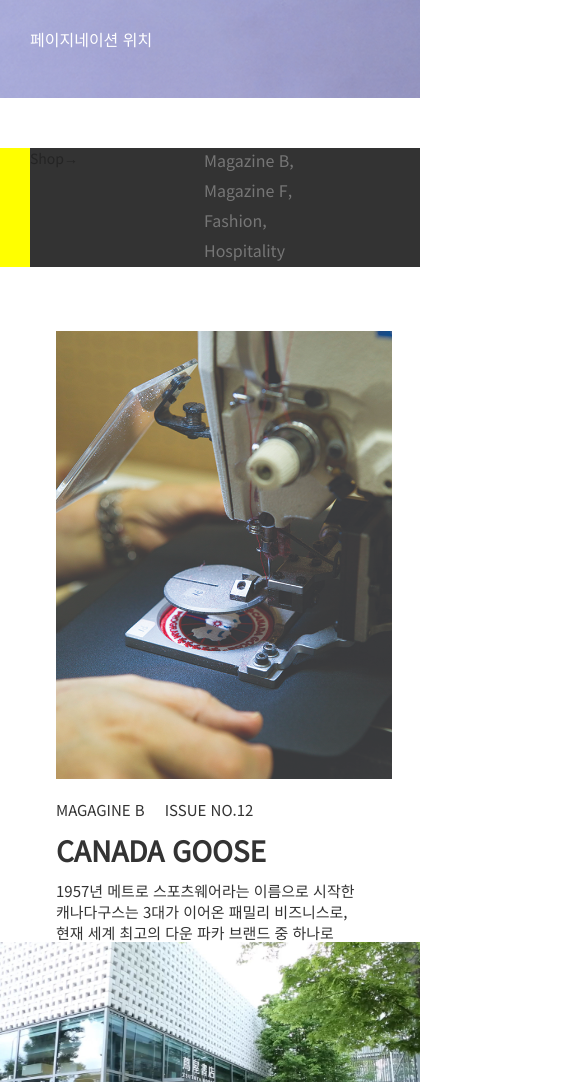
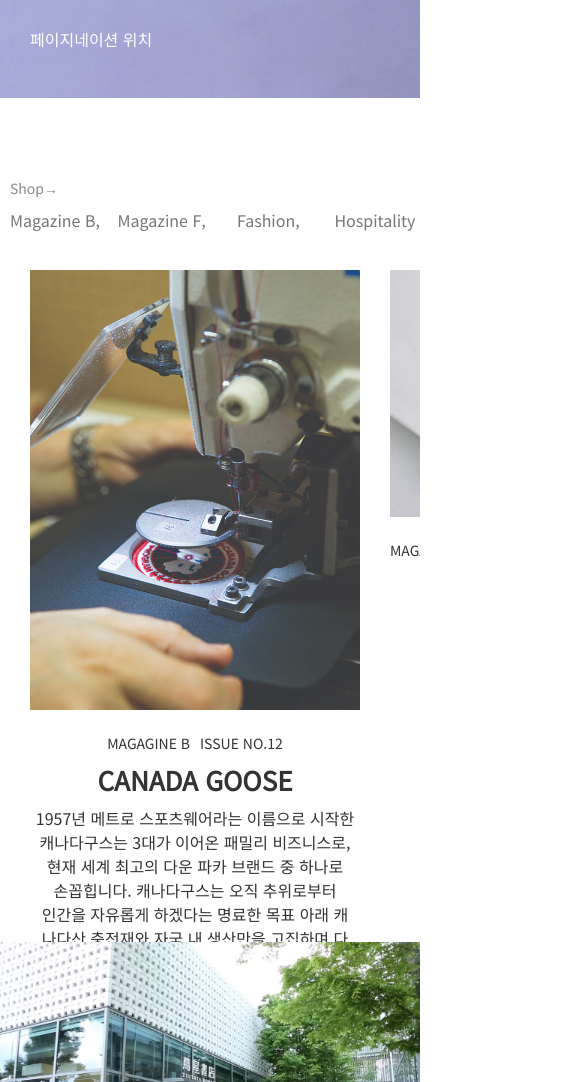
Before and after one commit to danaray00/MagazineB_RE, a plain HTML site: page index.html in a window 390 px wide. Shown: the part 746-1828 px from the top of the page, 585 px wide, since content can reach past the window. Drawn offline with nearby package versions, Linux system fonts and the light colour scheme.

Commit message:
Update mobile.css

```diff
--- a/css/mobile.css
+++ b/css/mobile.css
@@ -2,10 +2,11 @@
     *{
         margin: 0px;
         padding: 0px;
+
     }
 
     body{
-        font-size: 10pt;
+        font-size: 10px;
         color: #333;
         width: 420px;
         height: auto;
@@ -56,6 +57,7 @@
 
 .main_container{
     width: 420px;
+
 }
     .main_banner_slide{
         background-image: url(../img/Diseney_mo.png);
@@ -96,18 +98,18 @@
 /*shop-----------------------------------------*/
 .shop_container{
     width: 420px;
+    overflow: hidden;
 }
     .shop_all{
         flex-flow: column wrap;
-        padding-top: 5rem;
+        padding-top: 8rem;
 
     }
 /*shop left*/
 .shop_left{
-    padding-left: 3rem;
+    padding-left: 1rem;
     width: 100%;
-    height: 15%;
-    background-color: yellow;
+    height: 10%;
 }
     .left_wrap{
         display: flex;
@@ -115,7 +117,6 @@
         gap: 1rem;
         height: 100%;
         width: 100%;
-        background-color: #333;
     }
         #left_link> a{
             font-size: 1.4rem;
@@ -124,14 +125,16 @@
 
     #left_category_wrap{
         display: flex;
-        flex-flow: column no-wrap;
-        justify-content: center;
-        gap: 1rem;
-        width: 10rem;
+        flex-flow: row wrap;
+        justify-content: space-between;
+        gap: 1.5rem;
+        width: 100%;
     }
         #left_category{
             font-size: 1.6rem;
-            height: 2rem;
+            height: 3rem;
+            width: 9rem;
+            text-align: center;
             color: #767676;
     }
         #left_category #selected{
@@ -145,18 +148,46 @@
 .shop_right{
     padding-left: 3rem;
     width: 100%;
-    height: 85%;
+    height: 88%;
+    padding-right: 0rem;
+    padding-top: 0rem;
+    justify-content: space-between;
+    gap: 3rem;
 }
-    .right_01{
-        width: 264px;
+    .right_01, .right_02, .right_03{
+        width: 85%;
         height: 100%;
     }
 
-    .right_02, .right_03{
-        display: none;
+    #right_img, #right_img_02{
+        position: relative;
+        clear: both;
+        width: 100%;
+        height: auto;
     }
 
+    #right_text_wrap{
+        width: 33rem;
+        height: 30rem;
+        gap: 0.8rem;
+        text-align: center;
 
+    }
+
+        #right_text_01{
+            gap: 1rem;
+            justify-content: center;
+        }
+
+        #right_text_01_01{
+            font-size: 1.4rem;
+        }
+        #right_text_02{
+            font-size: 2.6rem;
+        }
+        #right_text_03{
+            font-size: 1.6rem;
+        }
 /*banner*/
 .banner{
     width: 420px;
@@ -178,7 +209,25 @@
         padding-left: 3rem;
     }
         #banner_text_wrap{
-            gap: 1rem;
+            gap: 0.5rem;
             justify-content: center;
         }
+
+            #banner_text_01{
+                flex-flow: column no-wrap;
+                gap: 2rem;
+            }
+            #banner_text_01_01{
+                font-size: 1.4rem;
+            }
+            #banner_text_02{
+                font-size: 3.2rem;
+            }
+            #banner_text_03{
+                display: none;
+            }
+            #banner_text_04{
+                font-size: 1.4rem;
+            }
+
 }
```
